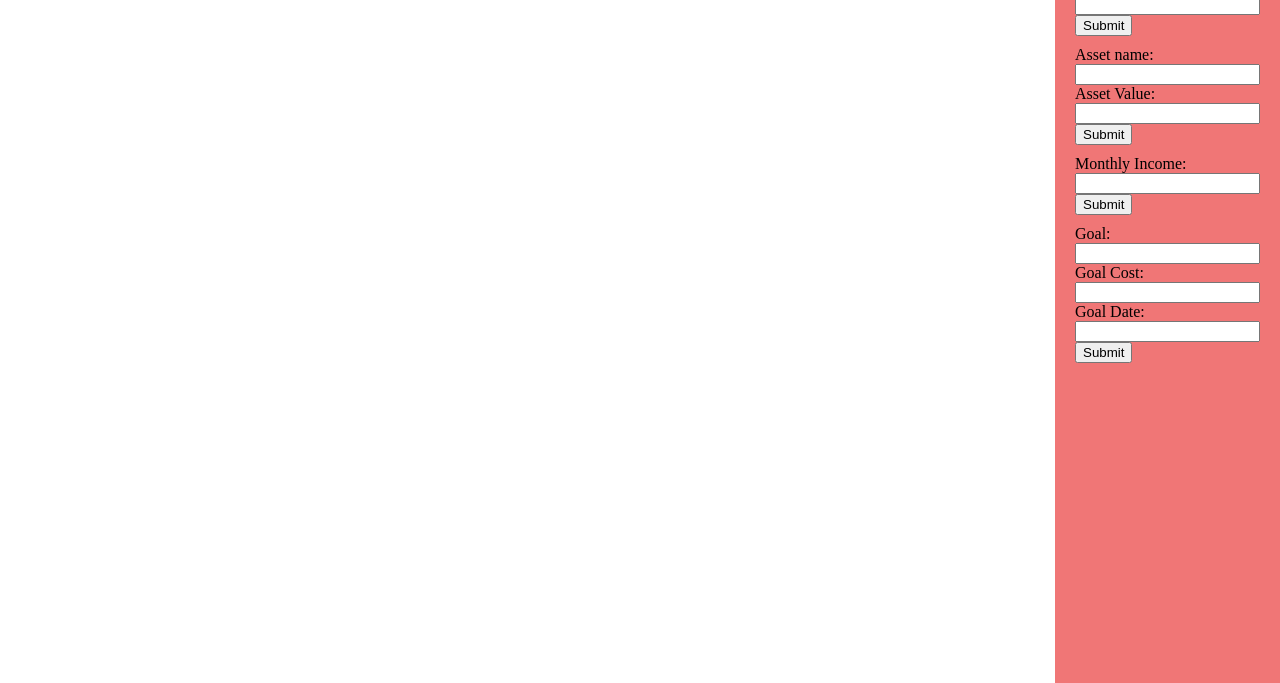
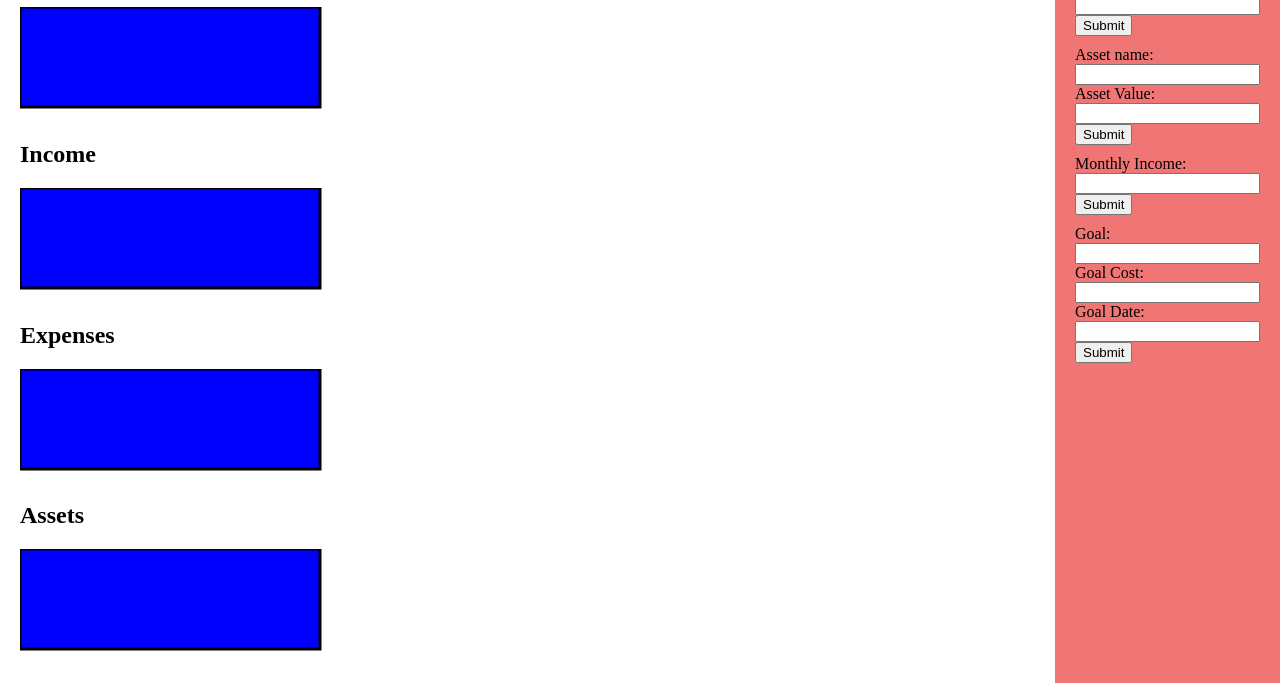
Before and after one commit to Shay97279/CISC474TermProject, a plain HTML site: page Pages/landing.html in a window 1280 px wide. Shown: the part 151-834 px from the top of the page. Before the commit the page ends 800 px from the top, so only its background shows below. Drawn offline with Linux system fonts and the light colour scheme.

Commit message:
added titles and boxes for charts

```diff
--- a/Pages/landing.html
+++ b/Pages/landing.html
@@ -12,7 +12,34 @@
         <div class="container">
             <div><header-component></header-component></div>
             <div><sidebar-component></sidebar-component></div>
-            <div class="content">Page content goes here!</div>
+            <div class="content">
+
+                <br>
+                <h1>Overall Financial Health</h1>
+                <svg width="400" height="110">
+                    <rect width="300" height="100" style="fill:rgb(0,0,255);stroke-width:3;stroke:rgb(0,0,0)" />
+                  </svg>
+
+                  <br>
+
+                <h2>Income</h2>
+                <svg width="400" height="110">
+                    <rect width="300" height="100" style="fill:rgb(0,0,255);stroke-width:3;stroke:rgb(0,0,0)" />
+                </svg>
+
+                <br>
+                <h2>Expenses</h2>
+                <svg width="400" height="110">
+                    <rect width="300" height="100" style="fill:rgb(0,0,255);stroke-width:3;stroke:rgb(0,0,0)" />
+                  </svg>
+
+                  <br>
+                  <h2>Assets</h2>
+                  <svg width="400" height="110">
+                      <rect width="300" height="100" style="fill:rgb(0,0,255);stroke-width:3;stroke:rgb(0,0,0)" />
+                    </svg>
+            </div>
+
         </div>
     </body>
 <html>
```
